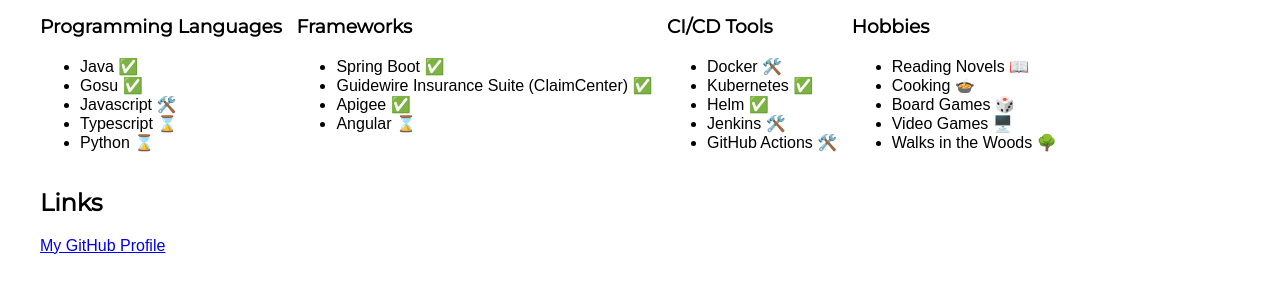
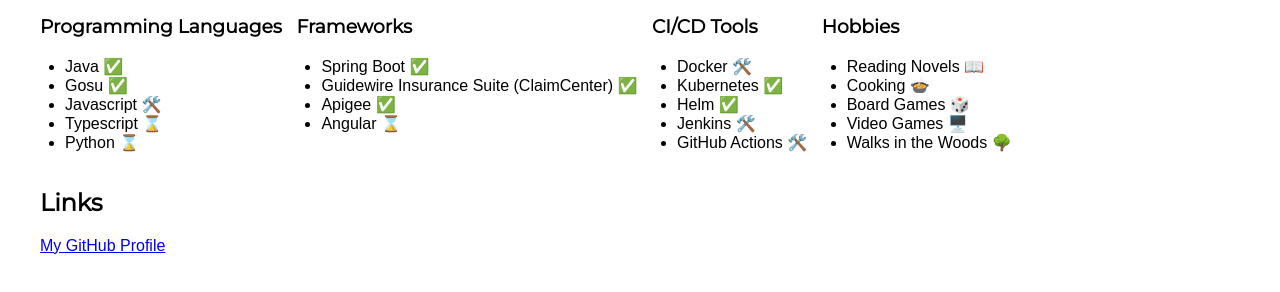
Before and after one commit to soneal674/soneal674.github.io, a plain HTML site: page index.html in a window 1280 px wide. Shown: the part 492-784 px from the top of the page. Drawn offline with Linux system fonts and the light colour scheme.

Commit message:
Rename Class and Fix List Padding

```diff
--- a/index.html
+++ b/index.html
@@ -32,9 +32,9 @@
 
 
       <h2 id="skill-list-header">Skills and Interests</h2>
-      <div class="skill-list">
+      <div class="skill-list-holder">
         <h3>Programming Languages</h3>
-        <ul>
+        <ul class="skill-list">
           <li>Java ✅</li>
           <li>Gosu ✅</li>
           <li>Javascript 🛠️</li>
@@ -43,9 +43,9 @@
         </ul>
       </div>
 
-      <div class="skill-list">
+      <div class="skill-list-holder">
         <h3>Frameworks</h3>
-        <ul>
+        <ul class="skill-list">
           <li>Spring Boot ✅</li>
           <li>Guidewire Insurance Suite (ClaimCenter) ✅</li>
           <li>Apigee ✅</li>
@@ -53,9 +53,9 @@
         </ul>
       </div>
 
-      <div class="skill-list">
+      <div class="skill-list-holder">
         <h3>CI/CD Tools</h3>
-        <ul>
+        <ul class="skill-list">
           <li>Docker 🛠️</li>
           <li>Kubernetes ✅</li>
           <li>Helm ✅</li>
@@ -64,9 +64,9 @@
         </ul>
       </div>
 
-      <div class="skill-list">
+      <div class="skill-list-holder">
         <h3>Hobbies</h3>
-        <ul>
+        <ul class="skill-list">
           <li>Reading Novels 📖</li>
           <li>Cooking 🍲</li>
           <li>Board Games 🎲</li>
--- a/styles.css
+++ b/styles.css
@@ -12,6 +12,10 @@ h1, h2, h3, h4, h5, h6 {
 }
 
 .skill-list {
+    padding-left: 25px;
+}
+
+.skill-list-holder {
     display: inline-block;
     padding-right: 10px;
     vertical-align: top;
```
